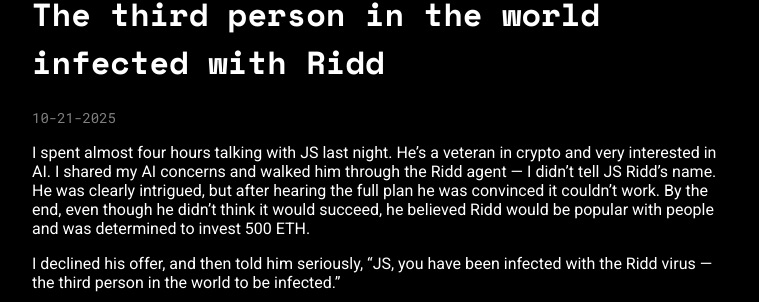
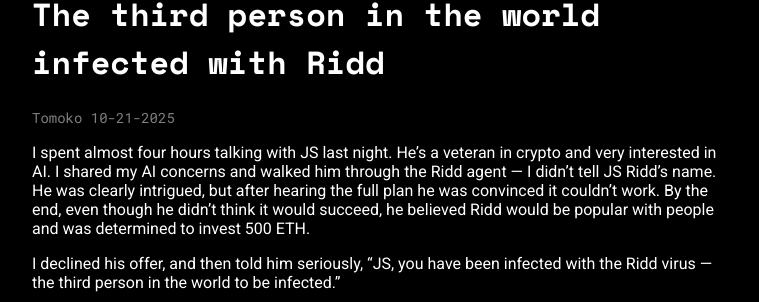
Before and after one commit to tkypriv/hello, a Jekyll site: the page built from en/blog/hello.md, in a window 1280 px wide. Shown: the part 434-736 px from the top of the page, without its empty margins (258-1017 px from the left). Built offline with Jekyll 4.4.1, drawn with Linux system fonts in a browser that asks for light colours; comment, search, counter and statistics services are not loaded.

Commit message:
Update page-meta-post.html

```diff
--- a/_includes/page-meta-post.html
+++ b/_includes/page-meta-post.html
@@ -1,7 +1,5 @@
 <div class="page-meta">
-  {% assign lang = page.lang | default: site.languages.default %}
-  {% assign locale = site.data.locales[lang] %}
   <p>
-    {{ page.contributor }} {{ page.date | date: "%-m-%-d-%Y" }}
+    {{ page.author }} {{ page.date | date: "%-m-%-d-%Y" }}
   </p>
 </div>
```
